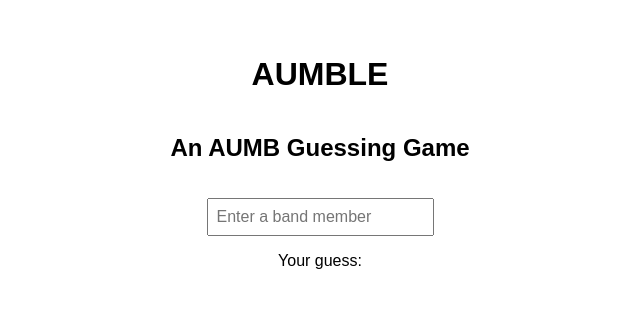
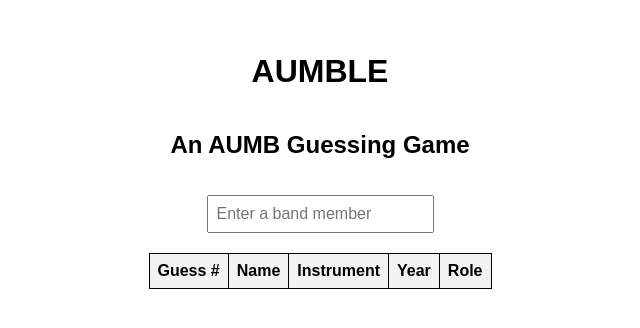
Before and after one commit to CarterWilliams2/AUMB-Guessing-Game, a React (Vite) app in the folder aumble/: page / in a window 1280 px wide. Shown: the part 272-600 px from the top of the page, without its empty margins (320-960 px from the left). Built offline with nearby package versions, Linux system fonts and the light colour scheme.

Commit message:
create guess table

```diff
--- /dev/null
+++ b/aumble/src/Game.css
@@ -0,0 +1,16 @@
+table {
+  border-collapse: collapse;
+  margin-top: 20px;
+  width: 100%;
+  max-width: 800px;
+}
+
+th, td {
+  border: 1px solid black;
+  padding: 8px;
+  text-align: center;
+}
+
+th {
+  background-color: #f2f2f2;
+}
--- a/aumble/src/Game.tsx
+++ b/aumble/src/Game.tsx
@@ -1,4 +1,5 @@
 import { useState } from 'react';
+import './Game.css';
 
 function Game() {
   const [guess, setGuess] = useState('');
@@ -15,7 +16,20 @@ function Game() {
         value={guess}
         onChange={handleChange}
       />
-      <p>Your guess: {guess}</p>
+      <table>
+  <thead>
+    <tr>
+      <th>Guess #</th>
+      <th>Name</th>
+      <th>Instrument</th>
+      <th>Year</th>
+      <th>Role</th>
+    </tr>
+  </thead>
+  <tbody>
+    {/* Rows will go here later */}
+  </tbody>
+</table>
     </div>
   );
 };
```
Also changed, not shown: aumble/src/App.css (line endings or trailing spaces).
